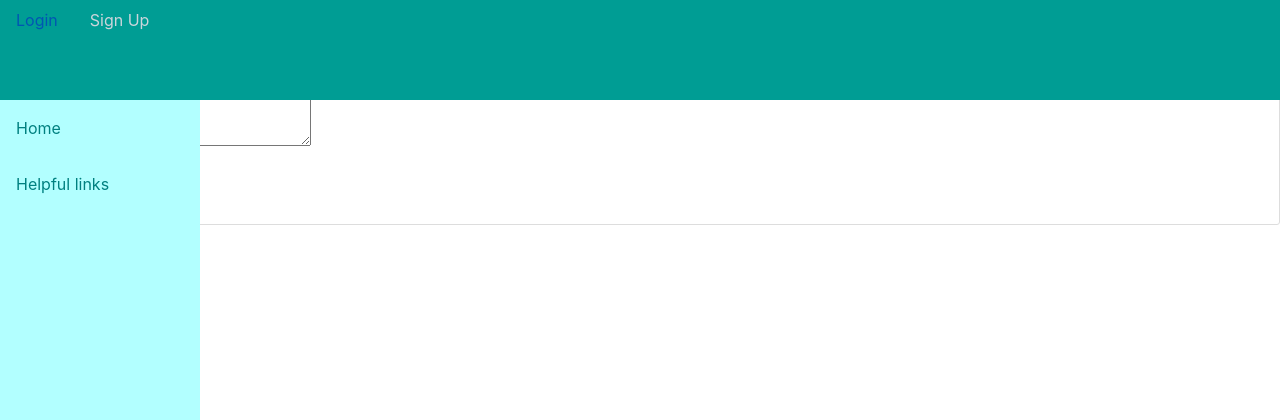
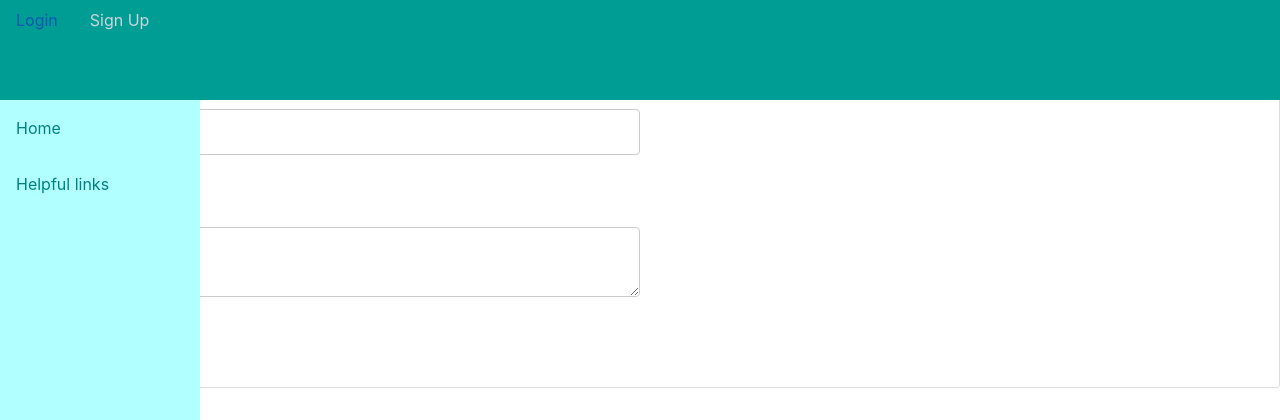
Before and after one commit to Ivy-Chelsea/DevConnect, a Flask app: template scp/templates/create_post.html in a window 1280 px wide. Shown: the top 420 px of the page. Run offline with Flask 3, Linux system fonts and the light colour scheme; the template is opened without the code that fills it: values that come from a table or form of the project are taken from there, others are empty; some libraries are stand-ins or nearby versions.

Commit message:
style input and label classes

```diff
--- a/scp/static/home.css
+++ b/scp/static/home.css
@@ -56,3 +56,19 @@ nav-link:hover {
   border-radius: 3px;
   margin-bottom: 20px;
 }
+
+.label {
+    display: block;
+    margin-bottom: 8px;
+    font-weight: bold;
+    padding: 10px;
+    align: center;
+}
+
+.input {
+    width: 50%;
+    padding: 10px 20px;
+	margin-bottom: 20px;
+	border: 1px solid #ccc;
+	border-radius: 4px;
+}
```
